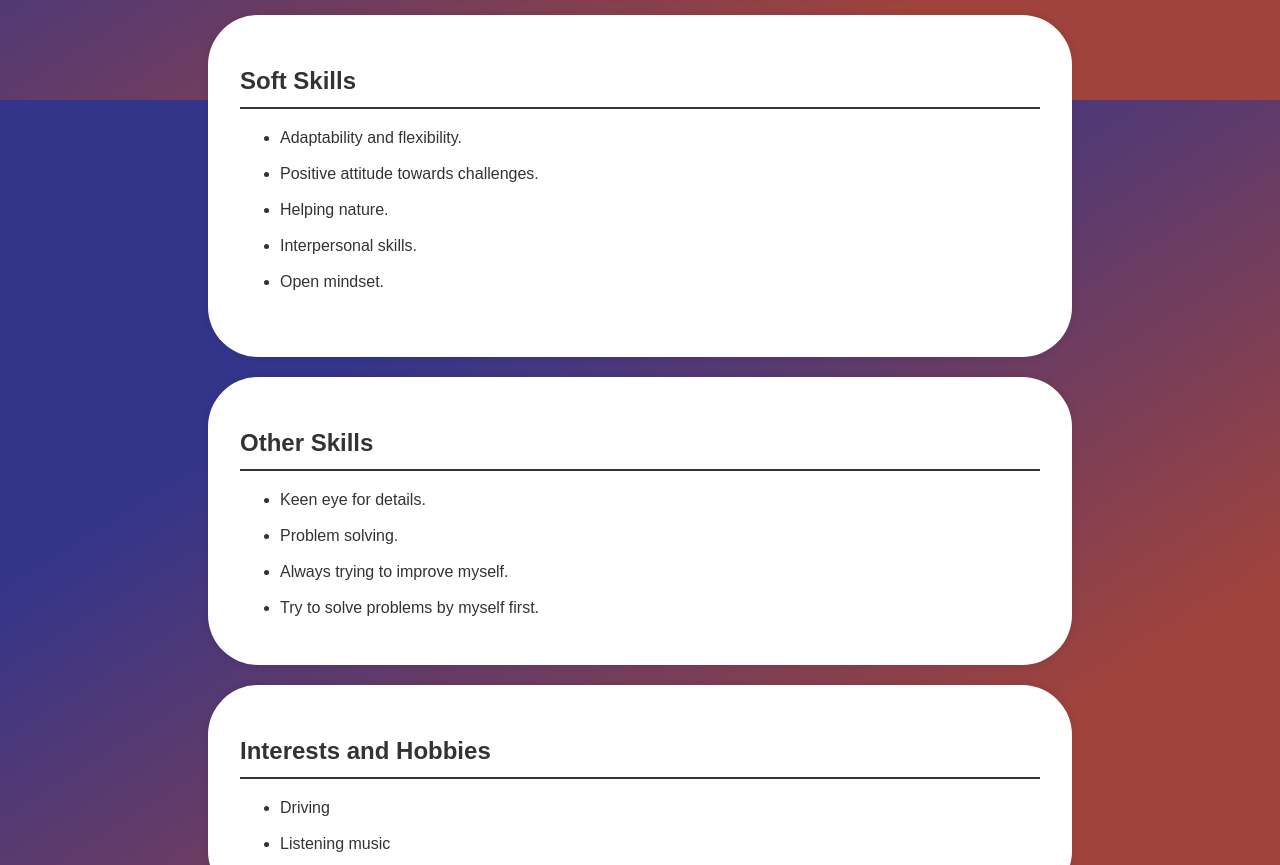
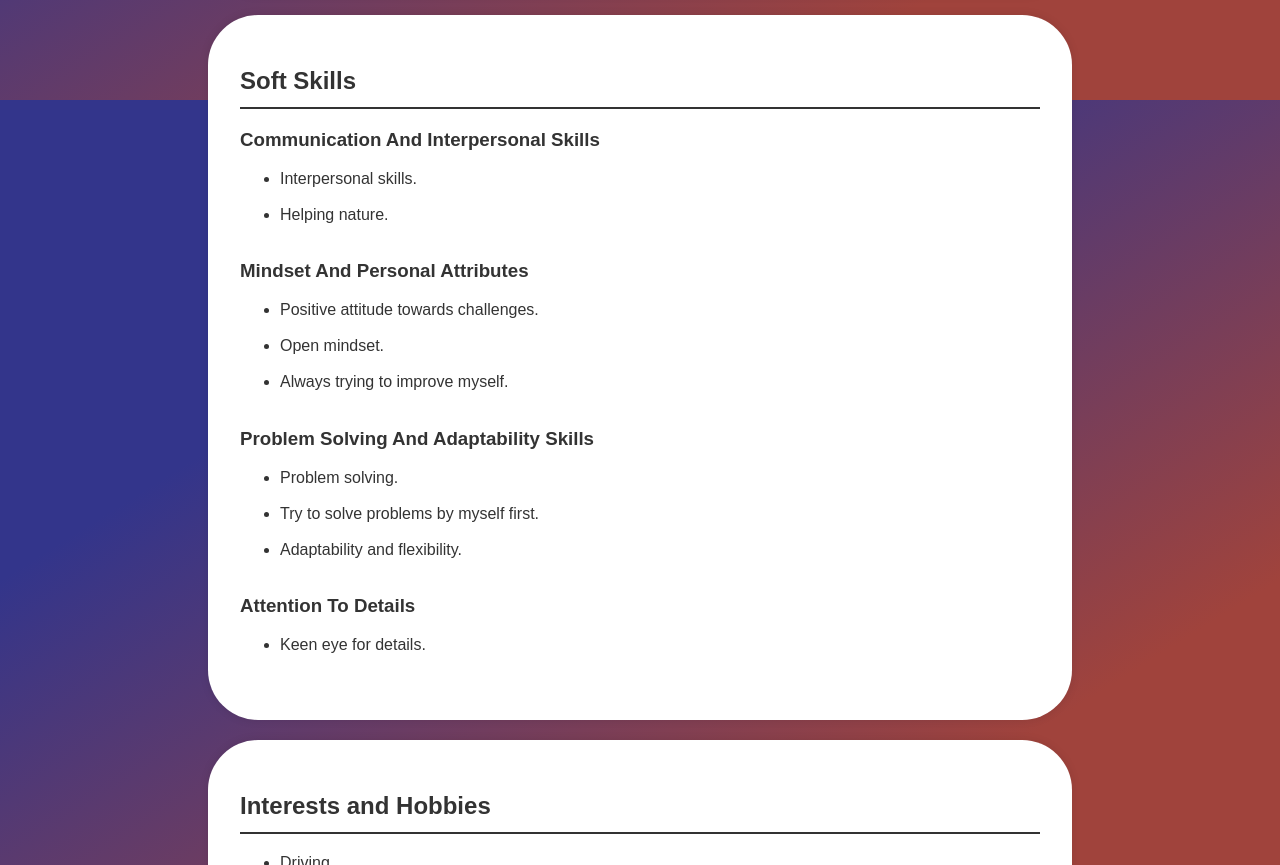
Before and after one commit to vivekrajput4461/vivek-portfolio, a plain HTML site: page index.html in a window 1280 px wide. Shown: the part 3100-3965 px from the top of the page. Drawn offline with Linux system fonts and the light colour scheme; a script that the page names is missing.

Commit message:
Update index.html

```diff
--- a/index.html
+++ b/index.html
@@ -145,7 +145,7 @@
     <section id="projects">
         <h2>Projects</h2>
         <div class="project">
-            <h3>Face detection using python</h3>
+            <h3>Face Detection Using Python</h3>
             <p>
                 A real-time camera system designed to
                 detect multiple human faces. This system has applications in
@@ -154,7 +154,7 @@
 <!--             <a href="#">View Project</a> -->
         </div>
         <div class="project">
-            <h3>Chatbot on healthcare using AI </h3>
+            <h3>Chatbot On Healthcare Using AI </h3>
             <p>
                 A system where individuals input their symptoms and receive
                 AI-generated medicine recommendations. The AI's suggestions are
@@ -208,24 +208,26 @@
     <section id="softskills">
         <h2>Soft Skills</h2>
         <div class="softskills">
+            <h3>Communication And Interpersonal Skills</h3>
             <ul>
+                <li>Interpersonal skills.</li><br>
+                <li>Helping nature.</li><br>
+            </ul>
+            <h3>Mindset And Personal Attributes</h3>
+            <ul>
+                <li>Positive attitude towards challenges.</li><br>
+                <li>Open mindset.</li><br>
+                <li>Always trying to improve myself.</li><br>
+            </ul>
+            <h3>Problem Solving And Adaptability Skills</h3>
+            <ul>
+                <li>Problem solving.</li><br>
+                <li>Try to solve problems by myself first.</li><br>
                 <li>Adaptability and flexibility.</li><br>
-                <li>Positive attitude towards challenges.</li><br>
-                <li>Helping nature.</li><br>
-                <li>Interpersonal skills.</li><br>
-                <li>Open mindset.</li><br>
             </ul>
-        </div>
-    </section>
-
-    <section id="otherskills">
-        <h2>Other Skills</h2>
-        <div class="otherskills">
+            <h3>Attention To Details</h3>
             <ul>
                 <li>Keen eye for details.</li><br>
-                <li>Problem solving.</li><br>
-                <li>Always trying to improve myself.</li><br>
-                <li>Try to solve problems by myself first.</li>
             </ul>
         </div>
     </section>
```
